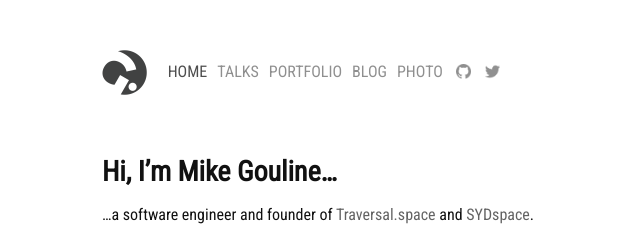
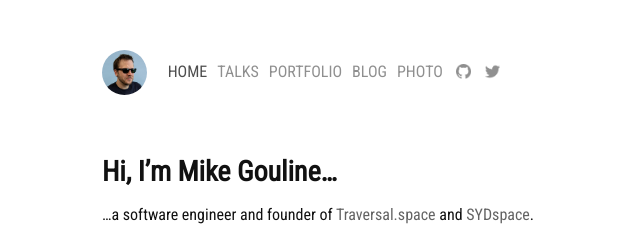
Before and after one commit to gouline/gouline.github.io, a Jekyll site: the page built from index.md, in a window 1280 px wide. Shown: the top 240 px of the page, without its empty margins (113-753 px from the left). Built offline with Jekyll 4.4.1, drawn with Linux system fonts in a browser that asks for light colours; nearby versions of some CDN libraries.

Commit message:
Replace logo with avatar

```diff
--- a/_includes/header.html
+++ b/_includes/header.html
@@ -3,7 +3,7 @@
         <div id="header-inline">
             <span id="header-title" class="header-section">
                 <a href="{{ '/' | relative_url }}" style="display: flex; align-items:center;">
-                    <img id="header-logo" src="{{ '/img/logo_medium.png' | relative_url }}" alt="{{ site.title }}" title="{{ site.title }}" />
+                    <img id="header-logo" src="{{ '/img/avatar.jpg' | relative_url }}" alt="{{ site.title }}" title="{{ site.title }}" />
                 </a>
             </span>
             <ul id="header-nav" class="header-section">
--- a/css/basic.css
+++ b/css/basic.css
@@ -80,6 +80,7 @@ hr {
   margin-right: 7px;
   width: 45px;
   height: 45px;
+  border-radius: 100px;
 }
 
 ul#header-nav {
@@ -484,10 +485,6 @@ ul#header-nav .icons a {
     color: #fff;
   }
 
-  #header-logo {
-    filter: brightness(0) invert(1);
-  }
-
   ul#header-nav li a {
     color: #fff;
   }
```
Also changed, not shown: img/avatar.jpg.
